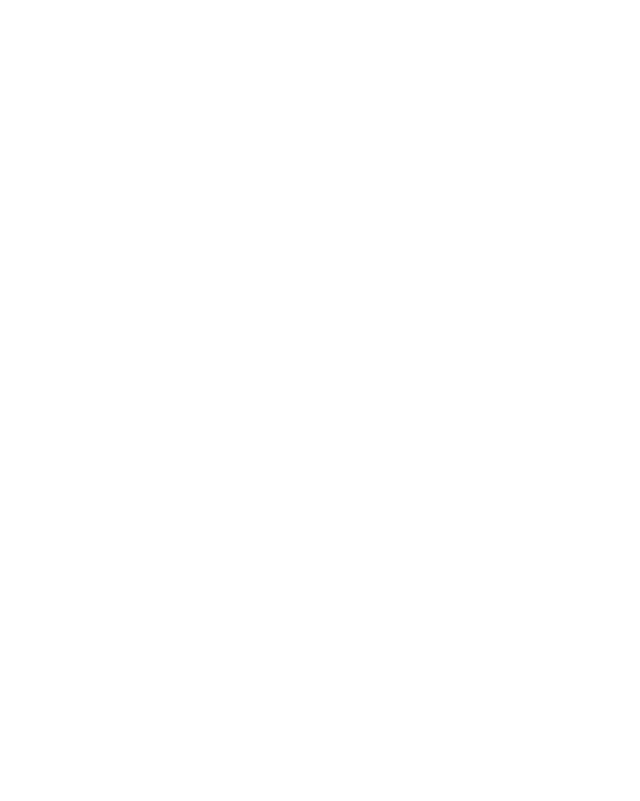
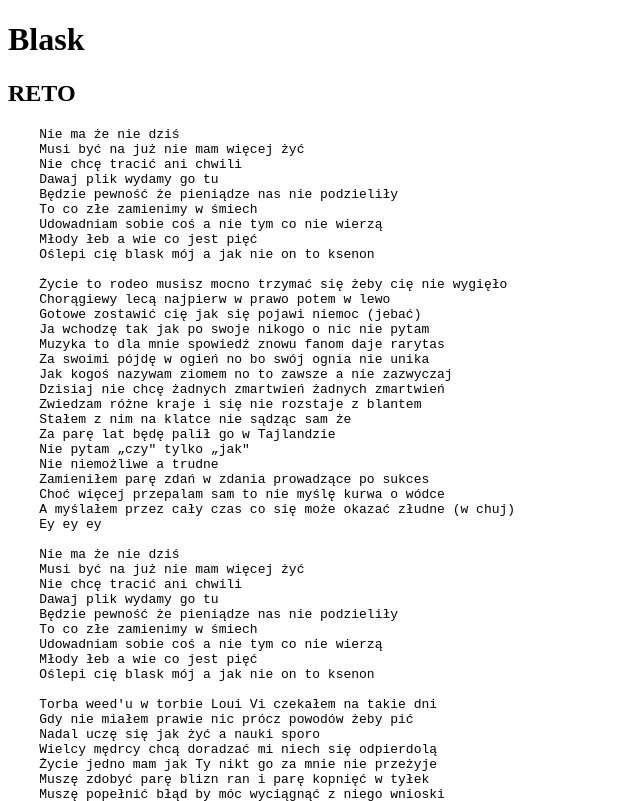
Before and after one commit to gruzlokonrad/module4, a plain HTML site: page index.html in a window 1280 px wide. Shown: the top 801 px of the page, without its empty margins (0-640 px from the left). Drawn offline with Linux system fonts and the light colour scheme.

Commit message:
add content to index.html

```diff
--- a/index.html
+++ b/index.html
@@ -9,7 +9,81 @@
 </head>
 
 <body>
+  <p>
+  <h1>
+    Blask
+  </h1>
+  <h2>
+    RETO
+  </h2>
+  </p>
+  <pre>
+    Nie ma że nie dziś
+    Musi być na już nie mam więcej żyć
+    Nie chcę tracić ani chwili
+    Dawaj plik wydamy go tu
+    Będzie pewność że pieniądze nas nie podzieliły
+    To co złe zamienimy w śmiech
+    Udowadniam sobie coś a nie tym co nie wierzą
+    Młody łeb a wie co jest pięć
+    Oślepi cię blask mój a jak nie on to ksenon
 
+    Życie to rodeo musisz mocno trzymać się żeby cię nie wygięło
+    Chorągiewy lecą najpierw w prawo potem w lewo
+    Gotowe zostawić cię jak się pojawi niemoc (jebać)
+    Ja wchodzę tak jak po swoje nikogo o nic nie pytam
+    Muzyka to dla mnie spowiedź znowu fanom daje rarytas
+    Za swoimi pójdę w ogień no bo swój ognia nie unika
+    Jak kogoś nazywam ziomem no to zawsze a nie zazwyczaj
+    Dzisiaj nie chcę żadnych zmartwień żadnych zmartwień
+    Zwiedzam różne kraje i się nie rozstaje z blantem
+    Stałem z nim na klatce nie sądząc sam że
+    Za parę lat będę palił go w Tajlandzie
+    Nie pytam „czy" tylko „jak"
+    Nie niemożliwe a trudne
+    Zamieniłem parę zdań w zdania prowadzące po sukces
+    Choć więcej przepalam sam to nie myślę kurwa o wódce
+    A myślałem przez cały czas co się może okazać złudne (w chuj)
+    Ey ey ey
+
+    Nie ma że nie dziś
+    Musi być na już nie mam więcej żyć
+    Nie chcę tracić ani chwili
+    Dawaj plik wydamy go tu
+    Będzie pewność że pieniądze nas nie podzieliły
+    To co złe zamienimy w śmiech
+    Udowadniam sobie coś a nie tym co nie wierzą
+    Młody łeb a wie co jest pięć
+    Oślepi cię blask mój a jak nie on to ksenon
+
+    Torba weed'u w torbie Loui Vi czekałem na takie dni
+    Gdy nie miałem prawie nic prócz powodów żeby pić
+    Nadal uczę się jak żyć a nauki sporo
+    Wielcy mędrcy chcą doradzać mi niech się odpierdolą
+    Życie jedno mam jak Ty nikt go za mnie nie przeżyje
+    Muszę zdobyć parę blizn ran i parę kopnięć w tyłek
+    Muszę popełnić błąd by móc wyciągnąć z niego wnioski
+    Twój mnie nie nauczy nic i to fakt jest choć nie znośny
+    Ty tam tak to się robi chwytam byka za rogi
+    Wygrać to być na swoim żyć tak jak postanowić
+    Nie tak jak ci kazali by cię uczynić słabym
+    Mają dla ciebie plany na swój musisz postawić
+
+    Pamiętam że żadne logo nie uczyni mnie kimś lepszym
+    Ale moje cieszy oko wkurwia tego co mnie skreślił
+    Ty masz łeb sprany od wódy kogo chcesz winić za błędy
+    Choć mamy inne fryzury to jestem na Ciebie cięty
+
+    Nie ma że nie dziś
+    Musi być na już nie mam więcej żyć
+    Nie chcę tracić ani chwili
+    Dawaj plik wydamy go tu
+    Będzie pewność że pieniądze nas nie podzieliły
+    To co złe zamienimy w śmiech
+    Udowadniam sobie coś a nie tym co nie wierzą
+    Młody łeb a wie co jest pięć
+    Oślepi cię blask mój a jak nie on to ksenon
+  </pre>
 </body>
 
 </html>
```
